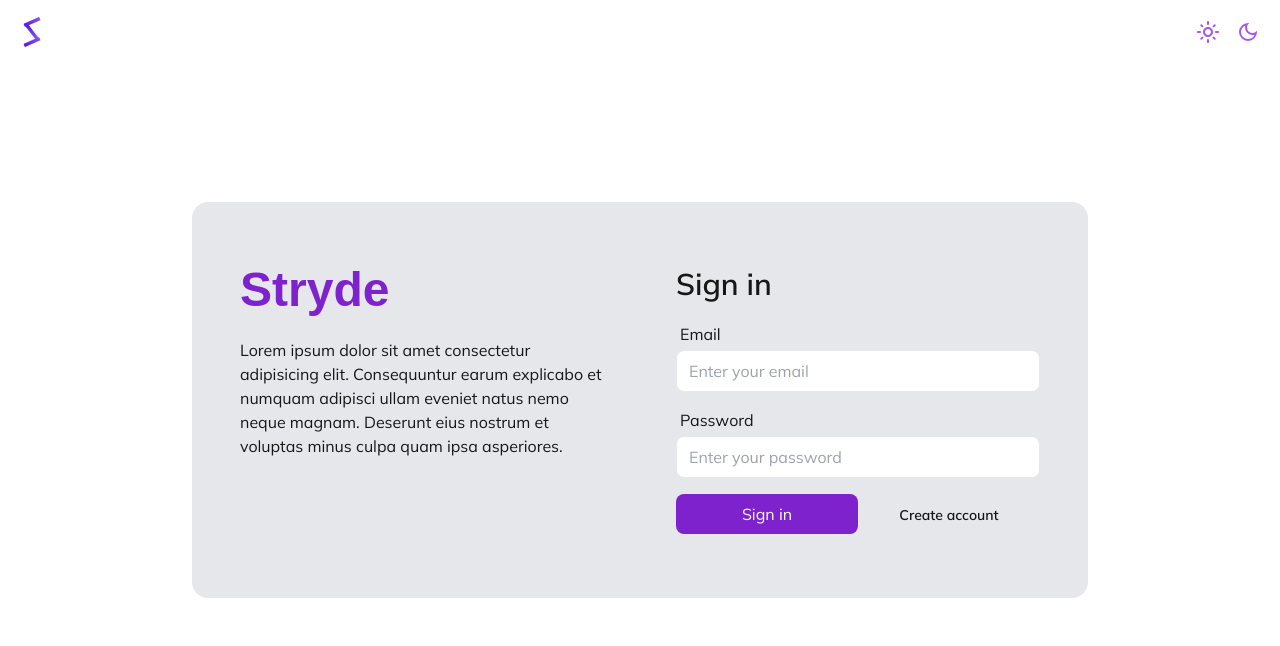
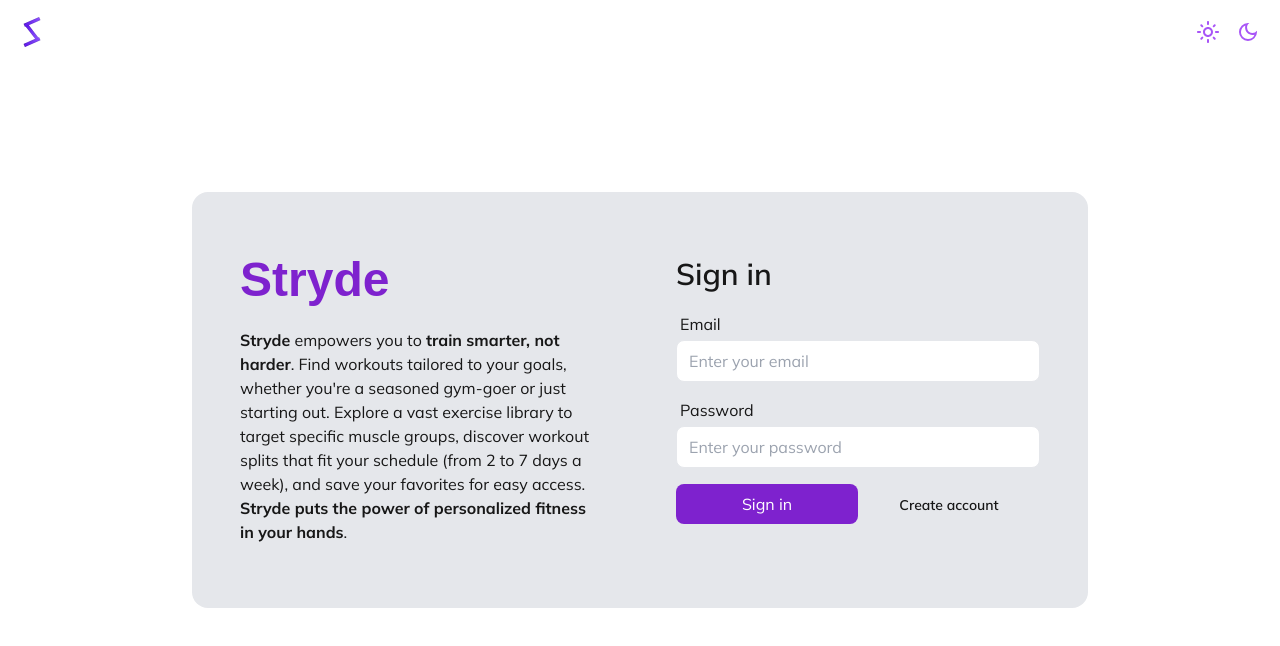
Before and after one commit to abdulrafay-07/Stryde, a React (Vite) app: page /login in a window 1280 px wide. Shown: the top 646 px of the page. Built offline with nearby package versions, Linux system fonts and the light colour scheme; no server answers; a web font is replaced by a local one.

Commit message:
Add description, Close menu on changing theme

```diff
--- a/src/components/auth/Login.jsx
+++ b/src/components/auth/Login.jsx
@@ -40,7 +40,7 @@ const Login = () => {
                     <h1 className='text-5xl font-bold font-logo text-purple-700'>
                         Stryde
                     </h1>
-                    <p className='hidden lg:flex'>Lorem ipsum dolor sit amet consectetur adipisicing elit. Consequuntur earum explicabo et numquam adipisci ullam eveniet natus nemo neque magnam. Deserunt eius nostrum et voluptas minus culpa quam ipsa asperiores.</p>
+                    <p className='hidden lg:block'><span className='font-bold'>Stryde</span> empowers you to <span className='font-bold'>train smarter, not harder</span>. Find workouts tailored to your goals, whether you're a seasoned gym-goer or just starting out. Explore a vast exercise library to target specific muscle groups, discover workout splits that fit your schedule (from 2 to 7 days a week), and save your favorites for easy access. <span className='font-bold'>Stryde puts the power of personalized fitness in your hands</span>.</p>
                 </div>
                 <div className='flex flex-col gap-3 lg:w-1/2 lg:px-4'>
                     <h1 className='text-3xl font-semibold'>Sign in</h1>
--- a/src/components/auth/Signup.jsx
+++ b/src/components/auth/Signup.jsx
@@ -40,7 +40,7 @@ const Signup = () => {
                     <h1 className='text-5xl font-bold font-logo text-purple-700'>
                         Stryde
                     </h1>
-                    <p className='hidden lg:flex'>Lorem ipsum dolor sit amet consectetur adipisicing elit. Consequuntur earum explicabo et numquam adipisci ullam eveniet natus nemo neque magnam. Deserunt eius nostrum et voluptas minus culpa quam ipsa asperiores.</p>
+                    <p className='hidden lg:block'><span className='font-bold'>Stryde</span> empowers you to <span className='font-bold'>train smarter, not harder</span>. Find workouts tailored to your goals, whether you're a seasoned gym-goer or just starting out. Explore a vast exercise library to target specific muscle groups, discover workout splits that fit your schedule (from 2 to 7 days a week), and save your favorites for easy access. <span className='font-bold'>Stryde puts the power of personalized fitness in your hands</span>.</p>
                 </div>
                 <div className='flex flex-col gap-3 lg:w-1/2 lg:px-4'>
                     <h1 className='text-3xl font-semibold'>Create account</h1>
--- a/src/components/menu/Menu.jsx
+++ b/src/components/menu/Menu.jsx
@@ -59,7 +59,10 @@ const Menu = () => {
                 </div>
                 {
                     menuOpen && showTheme && (
-                        <div className='fixed right-0 bottom-0 m-4 lg:m-6'>
+                        <div
+                            className='fixed right-0 bottom-0 m-4 lg:m-6'
+                            onClick={menuOpen ? handleMenuOpen : null}
+                        >
                             <Theme />
                         </div>
                     )
```
